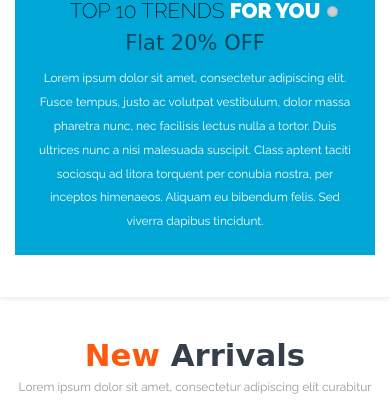
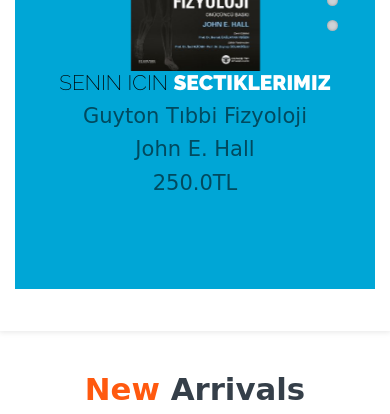
Before and after one commit to NurUcar/DjangoProje, a Django app: page / in a window 390 px wide. Shown: the part 505-919 px from the top of the page. Run offline with Django 3.2, Linux system fonts and the light colour scheme; data comes from the database, SQL or seed files in the repository; both versions use the stored data as it was after the commit; some libraries are stand-ins or nearby versions; some web fonts are replaced.

Commit message:
Slider uploaded

```diff
--- a/home/templates/slider.html
+++ b/home/templates/slider.html
@@ -8,66 +8,21 @@
             <section class="slider grid">
                 <div class="flexslider trend-slider">
                     <ul class="slides">
+                        {% for rs in sliderdata %}
                             <li>
-                            <div class="col-md-5 trend-left">
-                                <img src="{% static 'images/t1.png' %}" alt=""/>
+                                <div class="col-md-5 trend-left" href="/product/{{ rs.id }}">
+                                    <img src="{{ rs.image.url }}"  alt=""/>
                                 </div>
                                 <div class="col-md-7 trend-right">
-                                <h4>TOP 10 TRENDS <span>FOR YOU</span></h4>
-                                <h5>Flat 20% OFF</h5>
-                                <p>Lorem ipsum dolor sit amet, consectetur adipiscing elit. Fusce tempus, justo ac
-                                    volutpat vestibulum, dolor massa pharetra nunc, nec facilisis lectus nulla a tortor.
-                                    Duis ultrices nunc a nisi malesuada suscipit. Class aptent taciti sociosqu ad litora
-                                    torquent per conubia nostra, per inceptos himenaeos. Aliquam eu bibendum felis. Sed
-                                    viverra dapibus tincidunt.</p>
+                                    <h4>SENIN ICIN <span>SECTIKLERIMIZ</span></h4>
+                                    <h5>{{ rs.title }}</h5>
+                                    <h5>{{ rs.writer }}</h5>
+                                    <h5>{{ rs.price }}TL</h5>
                                 </div>
                                 <div class="clearfix"></div>
                             </li>
-                        <li>
-                            <div class="col-md-5 trend-left">
-                                <img src="{% static 'images/t2.png' %}" alt=""/>
-                            </div>
-                            <div class="col-md-7 trend-right">
-                                <h4>TOP 10 TRENDS <span>FOR YOU</span></h4>
-                                <h5>Flat 20% OFF</h5>
-                                <p>Lorem ipsum dolor sit amet, consectetur adipiscing elit. Fusce tempus, justo ac
-                                    volutpat vestibulum, dolor massa pharetra nunc, nec facilisis lectus nulla a tortor.
-                                    Duis ultrices nunc a nisi malesuada suscipit. Class aptent taciti sociosqu ad litora
-                                    torquent per conubia nostra, per inceptos himenaeos. Aliquam eu bibendum felis. Sed
-                                    viverra dapibus tincidunt.</p>
-                            </div>
-                            <div class="clearfix"></div>
-                        </li>
-                        <li>
-                            <div class="col-md-5 trend-left">
-                                <img src="{% static 'images/t3.png' %}" alt=""/>
-                            </div>
-                            <div class="col-md-7 trend-right">
-                                <h4>TOP 10 TRENDS <span>FOR YOU</span></h4>
-                                <h5>Flat 20% OFF</h5>
-                                <p>Lorem ipsum dolor sit amet, consectetur adipiscing elit. Fusce tempus, justo ac
-                                    volutpat vestibulum, dolor massa pharetra nunc, nec facilisis lectus nulla a tortor.
-                                    Duis ultrices nunc a nisi malesuada suscipit. Class aptent taciti sociosqu ad litora
-                                    torquent per conubia nostra, per inceptos himenaeos. Aliquam eu bibendum felis. Sed
-                                    viverra dapibus tincidunt.</p>
-                            </div>
-                            <div class="clearfix"></div>
-                        </li>
-                        <li>
-                            <div class="col-md-5 trend-left">
-                                <img src="{% static 'images/t4.png' %}" alt=""/>
-                            </div>
-                            <div class="col-md-7 trend-right">
-                                <h4>TOP 10 TRENDS <span>FOR YOU</span></h4>
-                                <h5>Flat 20% OFF</h5>
-                                <p>Lorem ipsum dolor sit amet, consectetur adipiscing elit. Fusce tempus, justo ac
-                                    volutpat vestibulum, dolor massa pharetra nunc, nec facilisis lectus nulla a tortor.
-                                    Duis ultrices nunc a nisi malesuada suscipit. Class aptent taciti sociosqu ad litora
-                                    torquent per conubia nostra, per inceptos himenaeos. Aliquam eu bibendum felis. Sed
-                                    viverra dapibus tincidunt.</p>
-                            </div>
-                            <div class="clearfix"></div>
-                        </li>
+                        {% endfor %}
+
                     </ul>
                 </div>
             </section>
--- a/home/views.py
+++ b/home/views.py
@@ -4,23 +4,29 @@
 
 # Create your views here.
 from home.models import Setting, ContactForm, ContactFormMessage
+from product.models import Product
 
 
 def index(request):
     setting = Setting.objects.get(pk=1)
-    context = {'setting': setting, 'page': 'home'}
+    sliderdata = Product.objects.all()[:4]
+    context = {'setting': setting,
+               'page': 'home',
+               'sliderdata': sliderdata}
     return render(request, 'index.html', context)
 
 
 def aboutus(request):
     setting = Setting.objects.get(pk=1)
-    context = {'setting': setting, 'page': 'aboutus'}
+    context = {'setting': setting,
+               'page': 'aboutus'}
     return render(request, 'aboutus.html', context)
 
 
 def references(request):
     setting = Setting.objects.get(pk=1)
-    context = {'setting': setting, 'page': 'references'}
+    context = {'setting': setting,
+               'page': 'references'}
     return render(request, 'references.html', context)
 
 
--- a/product/models.py
+++ b/product/models.py
@@ -43,6 +43,7 @@
     price = models.FloatField()
     amount = models.IntegerField()
     detail = RichTextUploadingField()
+    slug = models.SlugField(blank=True, max_length=150)
     status = models.CharField(max_length=10, choices=STATUS)
     created_at = models.DateTimeField(auto_now_add=True)
     updated_at = models.DateTimeField(auto_now=True)
```
Also changed, not shown: db.sqlite3, home/migrations/0003_auto_20200526_0313.py (added), home/migrations/0004_auto_20200526_0622.py (added). Lines whose indentation alone changed are shown as unchanged.
